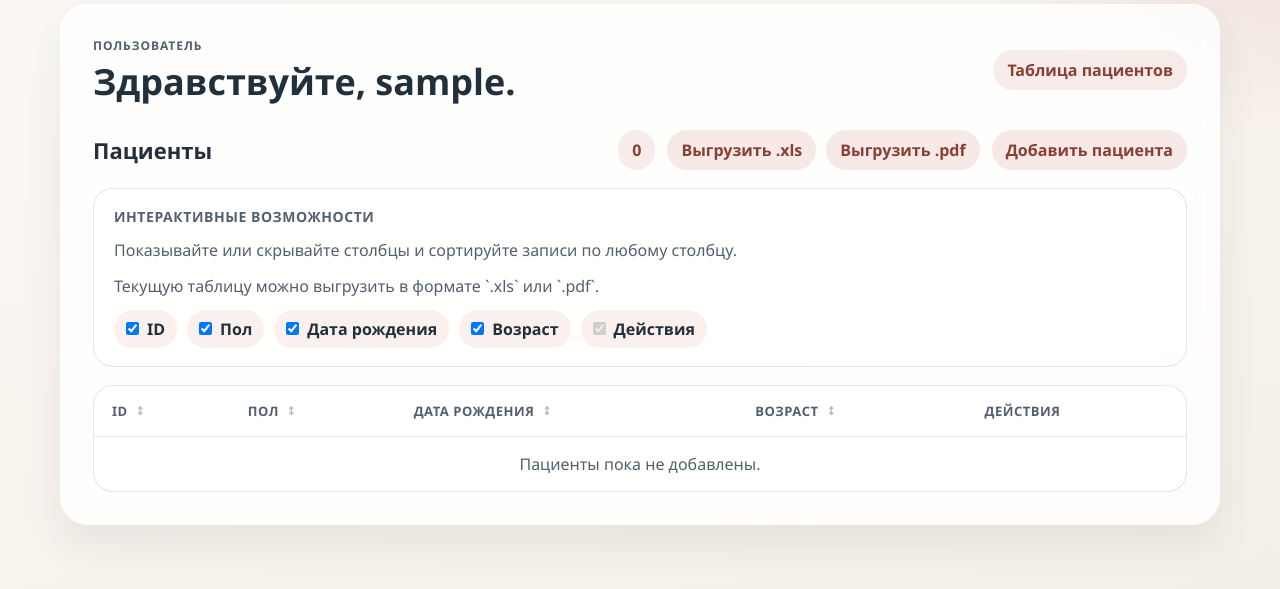
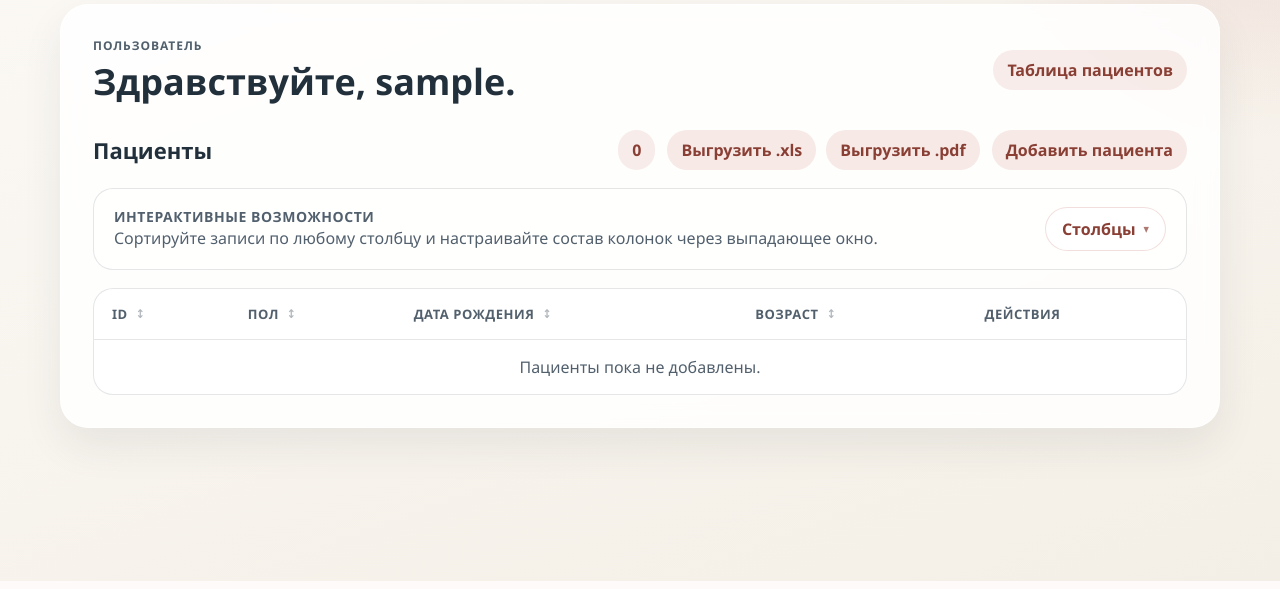
Before and after one commit to Deni3is/hospital, a Django app: page / in a window 1280 px wide. Shown: the part 219-808 px from the top of the page. Run offline with Django 5.2, Linux system fonts and the light colour scheme; the visitor is signed in with stand-in values (Sample User, id 1); data that the repository does not hold is empty.

Commit message:
Change hide mechanism

```diff
--- a/registry/static/registry/css/dashboard.css
+++ b/registry/static/registry/css/dashboard.css
@@ -190,6 +190,19 @@ h3 {
     border: 1px solid var(--border);
 }
 
+.table-tools-header {
+    display: flex;
+    align-items: flex-start;
+    justify-content: space-between;
+    gap: 16px;
+}
+
+.table-tools-controls {
+    position: relative;
+    display: flex;
+    justify-content: flex-end;
+}
+
 .table-tools-title {
     font-size: 14px;
     font-weight: 700;
@@ -209,19 +222,94 @@ h3 {
     gap: 10px;
 }
 
-.column-toggle {
+.column-menu-trigger {
     display: inline-flex;
     align-items: center;
+    justify-content: center;
     gap: 8px;
-    padding: 8px 12px;
+    min-height: 40px;
+    padding: 10px 16px;
     border-radius: 999px;
-    background: rgba(184, 80, 66, 0.08);
-    color: var(--text);
-    font-weight: 600;
+    border: 1px solid rgba(184, 80, 66, 0.18);
+    background: rgba(255, 255, 255, 0.82);
+    color: var(--accent-dark);
+    font-weight: 700;
+    cursor: pointer;
 }
 
-.column-toggle input {
+.column-menu-trigger::after {
+    content: "\25BE";
+    font-size: 12px;
+    opacity: 0.7;
+}
+
+.column-menu-trigger[aria-expanded="true"] {
+    background: rgba(184, 80, 66, 0.12);
+    box-shadow: 0 8px 18px rgba(34, 48, 60, 0.08);
+}
+
+.column-menu {
+    display: none;
+    position: absolute;
+    top: calc(100% + 10px);
+    right: 0;
+    z-index: 5;
+    width: min(340px, calc(100vw - 80px));
+    padding: 16px;
+    border-radius: 18px;
+    background: rgba(255, 251, 246, 0.98);
+    border: 1px solid rgba(34, 48, 60, 0.1);
+    box-shadow: 0 18px 35px rgba(34, 48, 60, 0.12);
+}
+
+.column-menu.is-open {
+    display: block;
+}
+
+.column-menu-title {
+    margin-bottom: 6px;
+    font-size: 14px;
+    font-weight: 700;
+    color: var(--text);
+}
+
+.column-menu-hint {
+    margin-bottom: 12px;
+    color: var(--muted);
+    font-size: 14px;
+    line-height: 1.5;
+}
+
+.column-options {
+    display: grid;
+    gap: 10px;
+}
+
+.column-option {
+    display: grid;
+    grid-template-columns: 18px minmax(0, 1fr);
+    align-items: center;
+    gap: 10px;
+    padding: 10px 12px;
+    border-radius: 14px;
+    background: rgba(255, 255, 255, 0.85);
+    border: 1px solid rgba(34, 48, 60, 0.08);
+    color: var(--text);
+}
+
+.column-option input {
+    width: 16px;
+    height: 16px;
     margin: 0;
+    accent-color: var(--accent);
+}
+
+.column-option:has(input:disabled) {
+    opacity: 0.6;
+}
+
+.column-option-label {
+    font-weight: 600;
 }
 
 .action-link,
@@ -285,18 +373,18 @@ thead th {
 }
 
 .sort-button::after {
-    content: "↕";
+    content: "\2195";
     font-size: 12px;
     opacity: 0.45;
 }
 
 .sort-button.is-sorted[data-sort-direction="asc"]::after {
-    content: "↑";
+    content: "\2191";
     opacity: 1;
 }
 
 .sort-button.is-sorted[data-sort-direction="desc"]::after {
-    content: "↓";
+    content: "\2193";
     opacity: 1;
 }
 
@@ -321,6 +409,7 @@ tbody tr:last-child td {
 @media (max-width: 860px) {
     .topbar,
     .panel-header,
+    .table-tools-header,
     .section-heading,
     .section-actions {
         flex-direction: column;
@@ -346,4 +435,14 @@ tbody tr:last-child td {
     .counter {
         justify-content: center;
     }
+
+    .table-tools-controls {
+        justify-content: stretch;
+    }
+
+    .column-menu {
+        left: 0;
+        right: auto;
+        width: min(340px, calc(100vw - 80px));
+    }
 }
--- a/templates/registry/dashboard.html
+++ b/templates/registry/dashboard.html
@@ -56,9 +56,13 @@
                     </div>
 
                     <div class="table-tools" data-table-tools="patients-table">
-                        <div class="table-tools-title">Интерактивные возможности</div>
-                        <div class="table-tools-subtitle">Показывайте или скрывайте столбцы и сортируйте записи по любому столбцу.</div>
-                        <div class="table-tools-subtitle">Текущую таблицу можно выгрузить в формате `.xls` или `.pdf`.</div>
+                        <div class="table-tools-header">
+                            <div>
+                                <div class="table-tools-title">Интерактивные возможности</div>
+                                <div class="table-tools-subtitle">Сортируйте записи по любому столбцу и настраивайте состав колонок через выпадающее окно.</div>
+                            </div>
+                            <div class="table-tools-controls" data-column-controls></div>
+                        </div>
                         <div class="column-toggle-group" data-column-toggles></div>
                     </div>
 
@@ -116,9 +120,13 @@
                     </div>
 
                     <div class="table-tools" data-table-tools="devices-table">
-                        <div class="table-tools-title">Интерактивные возможности</div>
-                        <div class="table-tools-subtitle">Показывайте или скрывайте столбцы и сортируйте записи по любому столбцу.</div>
-                        <div class="table-tools-subtitle">Текущую таблицу можно выгрузить в формате `.xls` или `.pdf`.</div>
+                        <div class="table-tools-header">
+                            <div>
+                                <div class="table-tools-title">Интерактивные возможности</div>
+                                <div class="table-tools-subtitle">Сортируйте записи по любому столбцу и настраивайте состав колонок через выпадающее окно.</div>
+                            </div>
+                            <div class="table-tools-controls" data-column-controls></div>
+                        </div>
                         <div class="column-toggle-group" data-column-toggles></div>
                     </div>
 
```
Also changed, not shown: registry/static/registry/js/dashboard_tables.js (+97 -19 lines).
